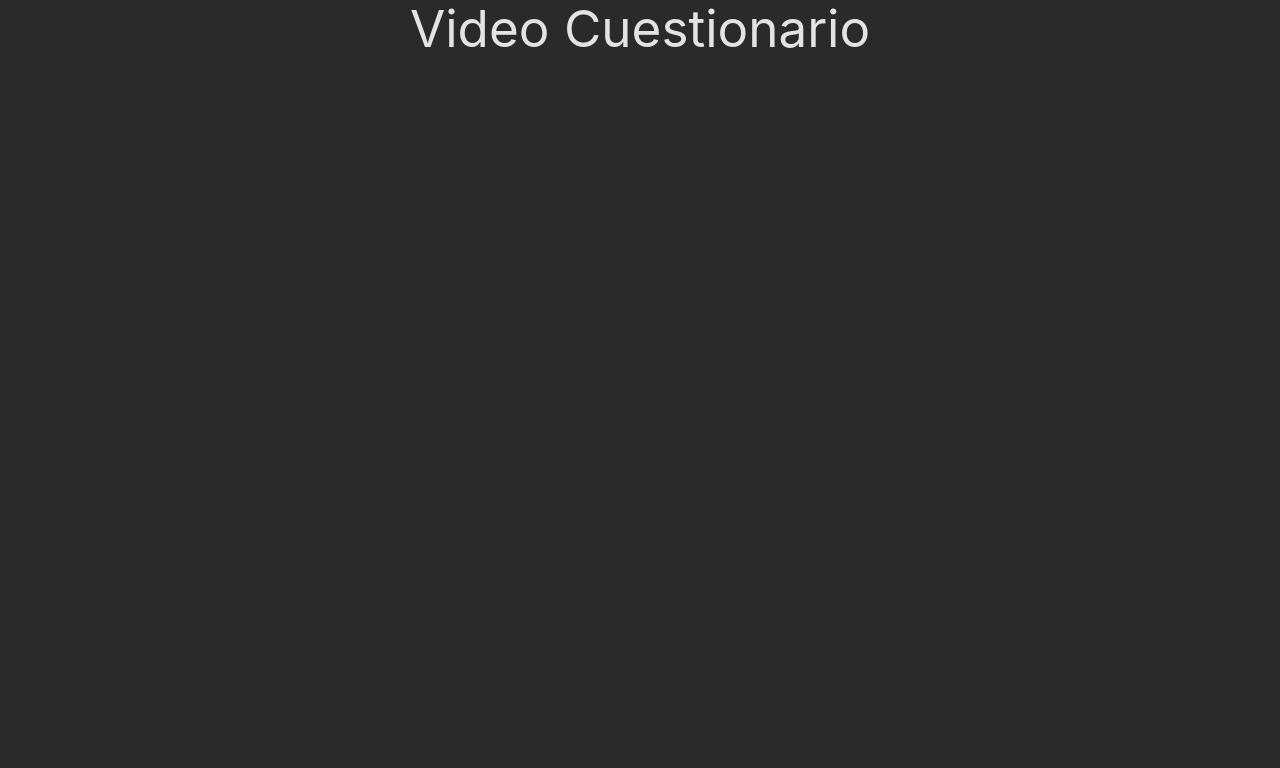
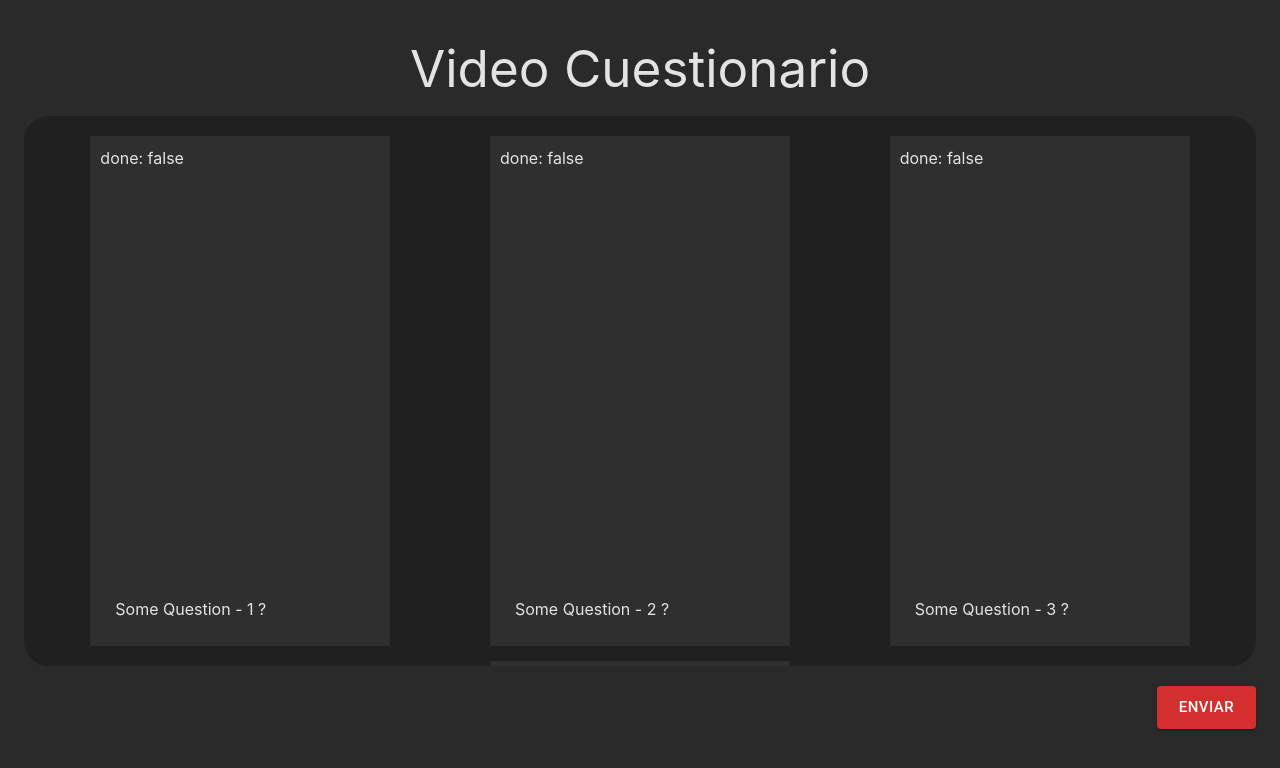
Before and after one commit to pr0gr4mm3r-c0d3/video-questionnaire, a React (Vite) app: page / in a window 1280 px wide. Shown: the top 768 px of the page. Built offline with nearby package versions, Linux system fonts and the light colour scheme.

Commit message:
[feat]: add containers and questions components

```diff
--- a/src/App.tsx
+++ b/src/App.tsx
@@ -1,5 +1,14 @@
-import { Title } from '@/components';
+import { BtnComponent, ListQuestions, Title } from '@/components';
+import { Container } from '@mui/material';
 
 export const App = () => {
-	return <Title />;
+	return (
+		<Container maxWidth='xl' className='app__container'>
+			<Title />
+			<ListQuestions />
+			<footer className='app__footer'>
+				<BtnComponent label='Enviar' />
+			</footer>
+		</Container>
+	);
 };
--- /dev/null
+++ b/src/components/BtnComponent.tsx
@@ -0,0 +1,20 @@
+/* eslint-disable react/require-default-props */
+import Button from '@mui/material/Button';
+
+interface IBtnProps {
+	label: string;
+	variant?: 'contained' | 'outlined';
+	color?: 'error' | 'primary' | 'success';
+}
+
+export const BtnComponent = ({
+	label,
+	variant = 'contained',
+	color = 'error',
+}: IBtnProps) => {
+	return (
+		<Button variant={variant} color={color} size='large'>
+			{label}
+		</Button>
+	);
+};
--- a/src/components/Title.tsx
+++ b/src/components/Title.tsx
@@ -1 +1 @@
-export const Title = () => <h1>Video Cuestionario</h1>;
+export const Title = () => <h1 className='title'>Video Cuestionario</h1>;
--- a/src/components/index.ts
+++ b/src/components/index.ts
@@ -1 +1,3 @@
+export * from './BtnComponent';
 export * from './Title';
+export * from './questions';
--- /dev/null
+++ b/src/components/questions/ListQuestions.tsx
@@ -0,0 +1,14 @@
+import Container from '@mui/material/Container';
+import { questions } from '@/data';
+
+import { Question } from './Question';
+
+export const ListQuestions = () => {
+	return (
+		<Container maxWidth='xl' className='list__questions-container'>
+			{questions.map((question) => (
+				<Question question={question} key={question.id} />
+			))}
+		</Container>
+	);
+};
--- /dev/null
+++ b/src/components/questions/Question.tsx
@@ -0,0 +1,13 @@
+import { IQuestion } from '@/interfaces';
+
+interface IQuestionProps {
+	question: IQuestion;
+}
+export const Question = ({ question: { question, done } }: IQuestionProps) => {
+	return (
+		<section className='card__question'>
+			<div className='card__question-content'>done: {done.toString()}</div>
+			<footer className='card__question-footer'>{question}</footer>
+		</section>
+	);
+};
--- /dev/null
+++ b/src/components/questions/index.ts
@@ -0,0 +1,2 @@
+export * from './ListQuestions';
+export * from './Question';
--- a/src/main.tsx
+++ b/src/main.tsx
@@ -1,14 +1,13 @@
 import { StrictMode } from 'react';
 import { createRoot } from 'react-dom/client';
 
-import { Title } from '@/components';
-
 import './styles/index.scss';
+import { App } from './App';
 
 // eslint-disable-next-line prettier/prettier
 const root: HTMLElement = document.getElementById('root') as HTMLElement;
 createRoot(root).render(
-    <StrictMode>
-        <Title />
-    </StrictMode>
+	<StrictMode>
+		<App />
+	</StrictMode>
 );
```
